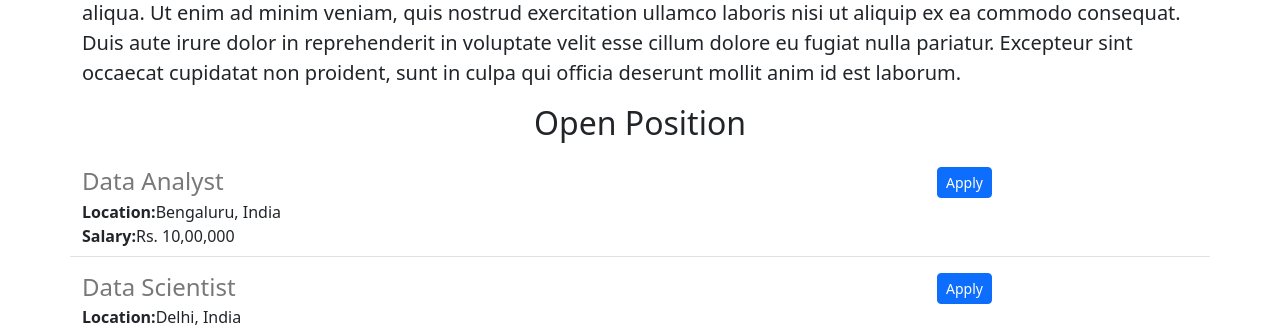
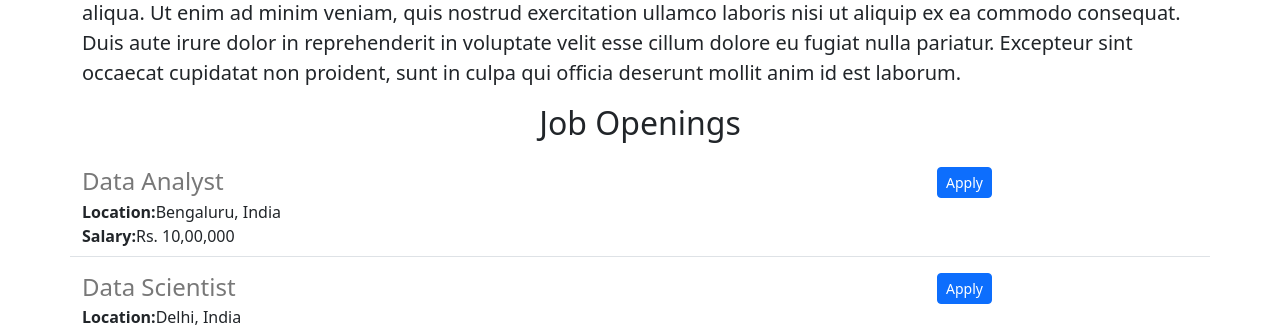
Before and after one commit to SidharthSinghShrinet/jovian-careers-website, a Flask app: page / in a window 1280 px wide. Shown: the part 558-887 px from the top of the page. Run offline with Flask 3, Linux system fonts and the light colour scheme.

Commit message:
made some changes

```diff
--- a/templates/home.html
+++ b/templates/home.html
@@ -20,7 +20,7 @@
     <img class="img-fluid" id="banner" src="/static/banner.jpeg">
     <h2 class="text-center mt-2 mb-4">About Jovian</h2>
     <p class="lead">Lorem ipsum dolor sit amet, consectetur adipiscing elit, sed do eiusmod tempor incididunt ut labore et dolore magna aliqua. Ut enim ad minim veniam, quis nostrud exercitation ullamco laboris nisi ut aliquip ex ea commodo consequat. Duis aute irure dolor in reprehenderit in voluptate velit esse cillum dolore eu fugiat nulla pariatur. Excepteur sint occaecat cupidatat non proident, sunt in culpa qui officia deserunt mollit anim id est laborum.</p>
-    <h2 class="text-center mt-2 mb-4">Open Position</h2>
+    <h2 class="text-center mt-2 mb-4">Job Openings</h2>
      <div>
        {% for job in jobs %}
          {% include 'jobitem.html' %}
```
